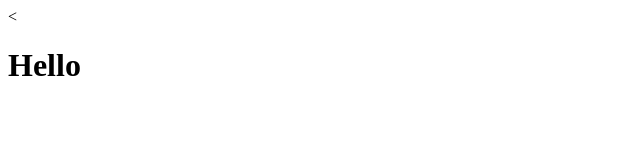
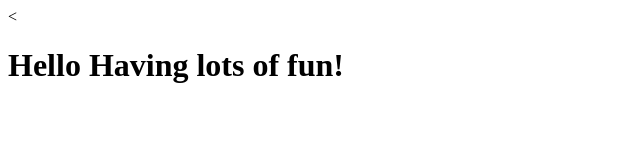
Before and after one commit to PersaudD/Coursera, a plain HTML site: page site/Index.html in a window 1280 px wide. Shown: the whole page, without its empty margins (0-640 px from the left). Drawn offline with Linux system fonts and the light colour scheme.

Commit message:
small change

```diff
--- a/site/Index.html
+++ b/site/Index.html
@@ -5,6 +5,6 @@
     <title>Hello</title>
   </head>
   <body>
-    <<h1>Hello</h1>
+    <<h1>Hello Having lots of fun!</h1>
   </body>
 </html>
```
